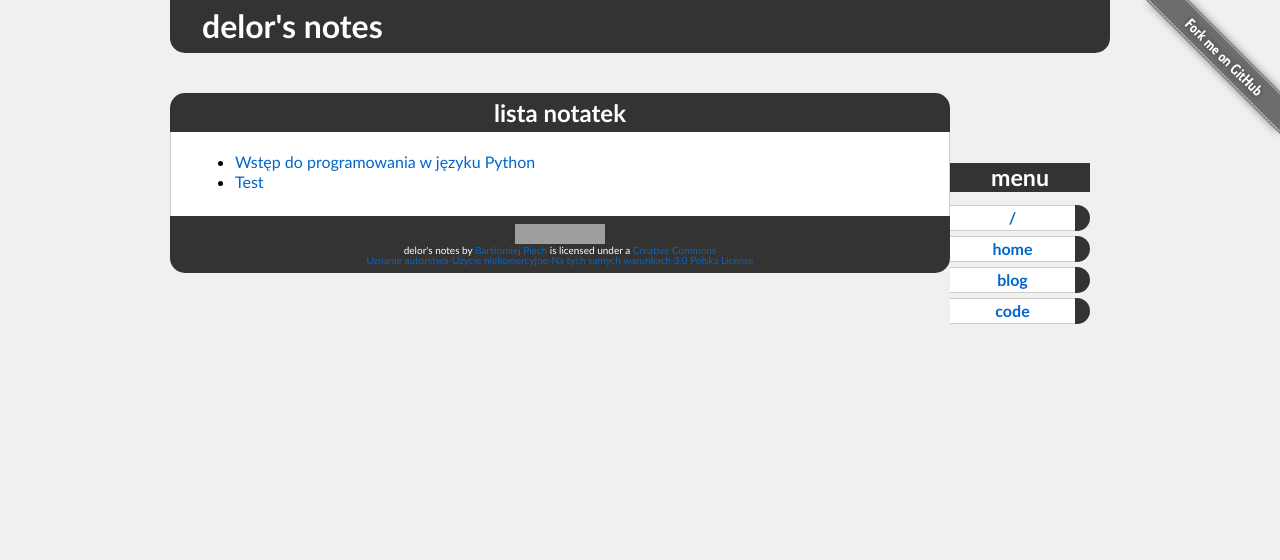
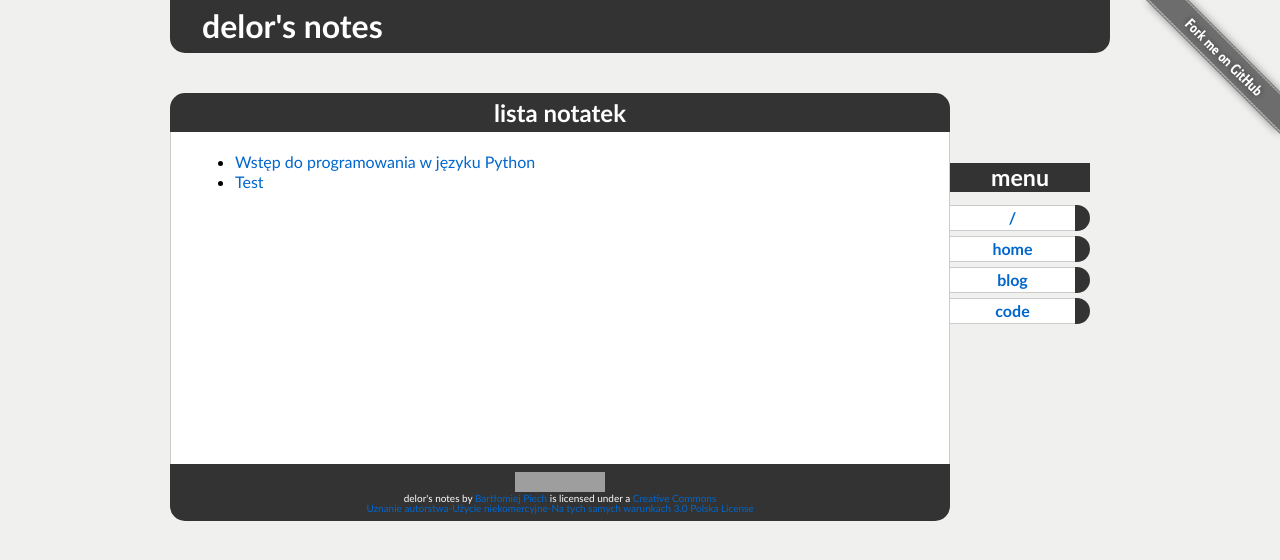
Before and after one commit to delor/delor.github.com, a Jekyll site: the page built from index.html, in a window 1280 px wide. Shown: the top 560 px of the page. Built offline with Jekyll 4.4.1, drawn with Linux system fonts in a browser that asks for light colours; Markdown is read by kramdown in place of the engine named in the settings; grey boxes are pictures that could not be loaded.

Commit message:
dodałem minimalną wysokość dla #content

```diff
--- a/css/styles.css
+++ b/css/styles.css
@@ -65,6 +65,7 @@ code, pre {
     background-color: #FFFFFF;
     border: 1px solid #CCC;
     border-width: 0 1px;
+    min-height: 20em;
     padding: 0.25em 1.5em 0.5em 1.5em;
     text-align: justify;
 }
```
